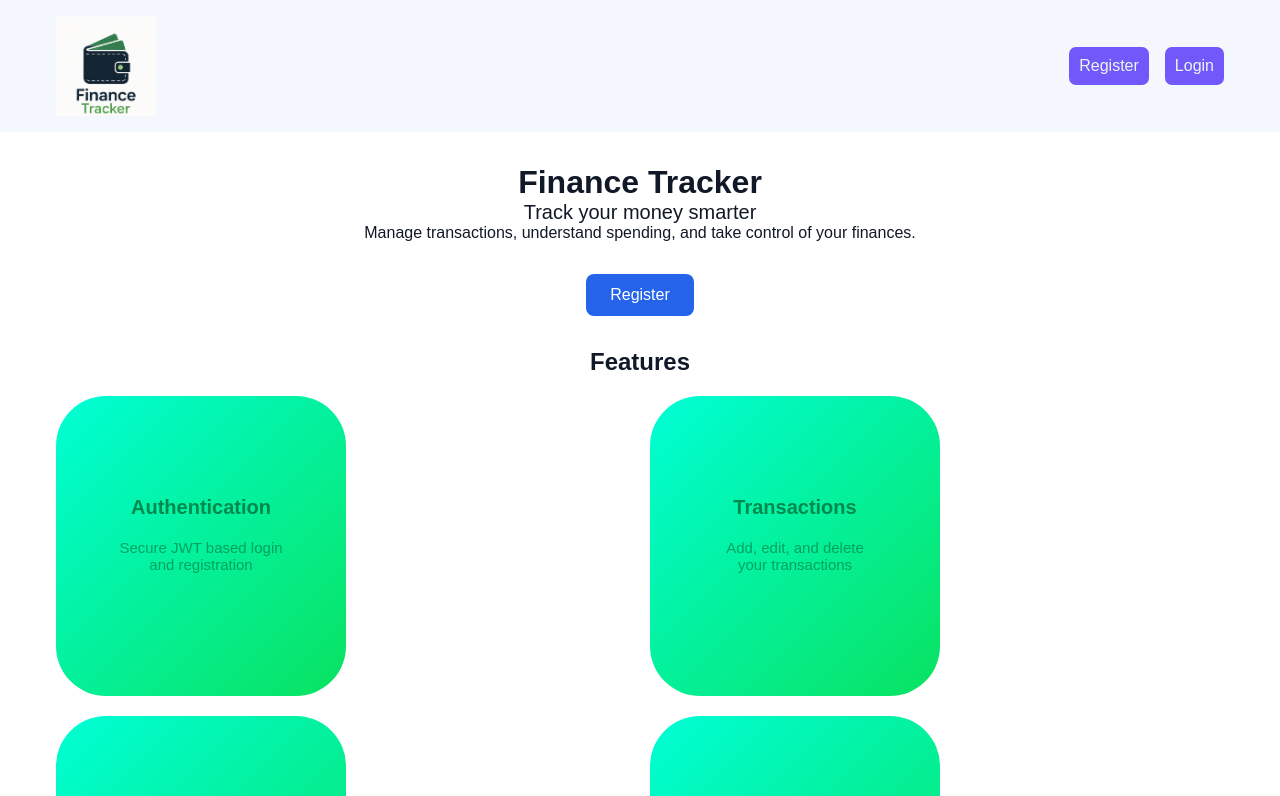
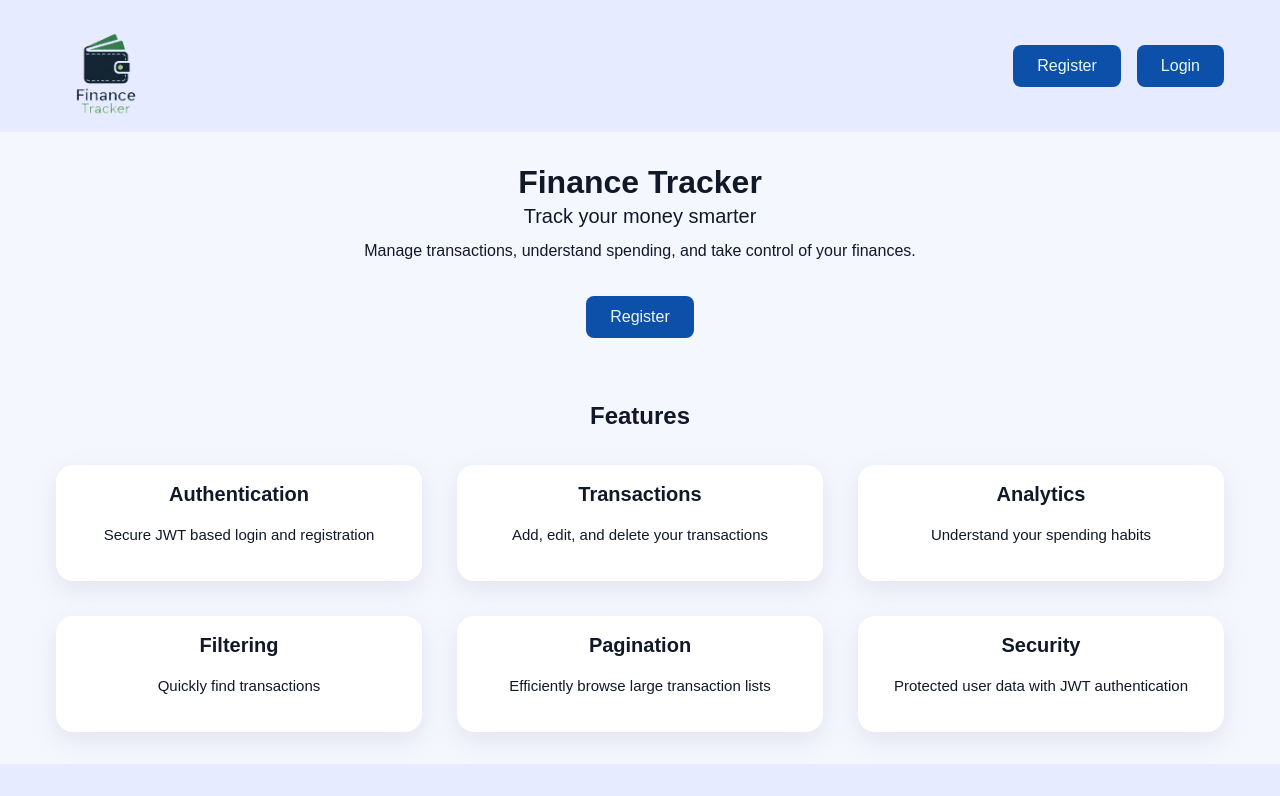
Before and after one commit to Blurryface1998/finance-tracker, a React app in the folder frontend/: page / in a window 1280 px wide. Shown: the top 796 px of the page. Built offline with nearby package versions, Linux system fonts and the light colour scheme; the HTML template or start-up script is replaced by a standard one.

Commit message:
Implement code changes to enhance functionality and improve performance across multiple components.

```diff
--- a/frontend/src/features/landing/LandingPage.scss
+++ b/frontend/src/features/landing/LandingPage.scss
@@ -1,3 +1,3 @@
 .main {
-  background-color: #fff;
+  background-color: var(--background-color);
 }
--- a/frontend/src/features/landing/components/Features/FeaturesSection.scss
+++ b/frontend/src/features/landing/components/Features/FeaturesSection.scss
@@ -1,4 +1,5 @@
 .features {
+  padding-block-end: var(--spacing-large);
   &__container {
     display: grid;
     grid-template-columns: repeat(2, 1fr);
@@ -9,3 +10,12 @@
     grid-column: 1 / -1;
   }
 }
+
+@media screen and (min-width: 768px) {
+  .features {
+    &__container {
+      grid-template-columns: repeat(3, 1fr);
+      gap: 35px;
+    }
+  }
+}
--- a/frontend/src/features/landing/components/FeaturesCard/FeaturesCard.scss
+++ b/frontend/src/features/landing/components/FeaturesCard/FeaturesCard.scss
@@ -1,23 +1,20 @@
 .features-card {
-  width: 290px;
-  height: 300px;
-  border-radius: 50px;
-  padding: 100px 60px 0px 60px;
-  background: linear-gradient(
-    135deg,
-    rgb(0, 255, 214) 0%,
-    rgb(8, 226, 96) 100%
-  );
+  width: 100%;
+  min-height: auto;
+  padding: 18px;
+  border-radius: 17px;
+  background-color: var(--card-color);
   text-align: center;
+  box-shadow: rgba(149, 157, 165, 0.2) 0px 8px 24px;
 
   &__title {
-    color: #00894d;
+    color: var(--text-color);
     font-weight: 900;
     font-size: 20px;
   }
 
   &__description {
-    color: rgba(0, 137, 78, 0.7647058824);
+    color: var(--text-color);
     font-size: 15px;
     margin-block: 20px;
   }
--- a/frontend/src/features/landing/components/Hero/HeroSection.scss
+++ b/frontend/src/features/landing/components/Hero/HeroSection.scss
@@ -2,7 +2,6 @@
   padding-block: var(--spacing-large);
 
   &__content {
-    /*text-align: center;*/
     display: flex;
     flex-direction: column;
     align-items: center;
@@ -16,14 +15,16 @@
   &__subtitle {
     margin-top: var(--sacing-small);
     font-size: 1.25rem;
+    margin-block: 4px 10px;
   }
 
   &__description {
     margin-top: var(--sacing-medium);
+    line-height: 1.6;
   }
 
   &__actions {
-    margin-top: var(--spacing-large);
+    margin-block: var(--spacing-large);
     text-align: center;
   }
 
@@ -31,8 +32,8 @@
     display: inline-block;
     padding: 0.75rem 1.5rem;
 
-    background-color: var(--primary-color);
-    color: white;
+    background-color: var(--button-color);
+    color: var(--button-text-color);
     border-radius: var(--border-radius);
   }
 }
--- a/frontend/src/shared/components/Footer/Footer.jsx
+++ b/frontend/src/shared/components/Footer/Footer.jsx
@@ -5,8 +5,8 @@ function Footer() {
   return (
     <footer className="footer">
       <Container>
-        <div className="footer_content">
-          <span className="footer_copyright">
+        <div className="footer__content">
+          <span className="footer__copyright">
             {"\u00A9"} {new Date().getFullYear()} Finance Tracker
           </span>
         </div>
--- a/frontend/src/shared/components/Footer/Footer.scss
+++ b/frontend/src/shared/components/Footer/Footer.scss
@@ -1,5 +1,6 @@
 .footer {
   padding-block: var(--spacing-large);
+  background-color: var(--header-color);
 
   &__content {
     display: flex;
--- a/frontend/src/shared/components/Header/Header.jsx
+++ b/frontend/src/shared/components/Header/Header.jsx
@@ -1,7 +1,7 @@
 import { Link } from "react-router-dom";
 import Container from "../Container/Container";
 import "./Header.scss";
-import logo from "../../../assets/logo.jpg";
+import logo from "../../../assets/logo.png";
 function Header({ logoLink = "/", links = [] }) {
   return (
     <header className="header">
--- a/frontend/src/shared/components/Header/Header.scss
+++ b/frontend/src/shared/components/Header/Header.scss
@@ -1,6 +1,7 @@
 .header {
   padding-block: var(--spacing-medium);
-  background-color: #f5f7ff;
+  background-color: var(--header-color);
+  box-shadow: rgba(17, 17, 26, 0.1) 0px 0px 0px;
   &__content {
     display: flex;
     justify-content: space-between;
@@ -18,10 +19,11 @@
     display: flex;
     gap: var(--spacing-medium);
     &-link {
-      background: #7257fa;
-      color: #e9f7f3;
-      padding: 10px;
-      border-radius: 7px;
+      display: inline-block;
+      background: var(--button-color);
+      color: var(--button-text-color);
+      padding: 0.75rem 1.5rem;
+      border-radius: var(--border-radius);
     }
   }
 }
--- a/frontend/src/styles/_variables.scss
+++ b/frontend/src/styles/_variables.scss
@@ -2,7 +2,25 @@
   /* Colors: */
   --primary-color: #2563eb;
   --text-color: #111827;
-  --background-color: #ffffff;
+  --header-color: #e6ebff;
+  --background-color: #f5f7ff;
+  --card-color: #ffffff;
+  --button-text-color: #e9f7f3;
+  --button-color: #0d50a9;
+
+  --color-tester-one-gradient-one: #014871;
+  --color-tester-one-gradient-two: #a0ebcf;
+  --color-tester-two-gradient-one: #121c84;
+  --color-tester-two-gradient-two: #8272da;
+  --color-tester-three-gradient-one: #38a2d7;
+  --color-tester-three-gradient-two: #561139;
+
+  --color-tester-four-gradient-two: #99f5e0;
+  --color-tester-five-gradient-one: #e0d2eb;
+  --color-tester-five-gradient-two: #f7b3b0;
+  --color-tester-six-gradient-one: #ffeb70;
+  --color-tester-seven-gradient-one: #fccb90;
+  --color-tester-seven-gradient-two: #d57eea;
 
   /* Spacing: */
   --spacing-small: 0.5rem;
```
Also changed, not shown: frontend/src/assets/logo.jpg (deleted), frontend/src/assets/logo.png (added).
